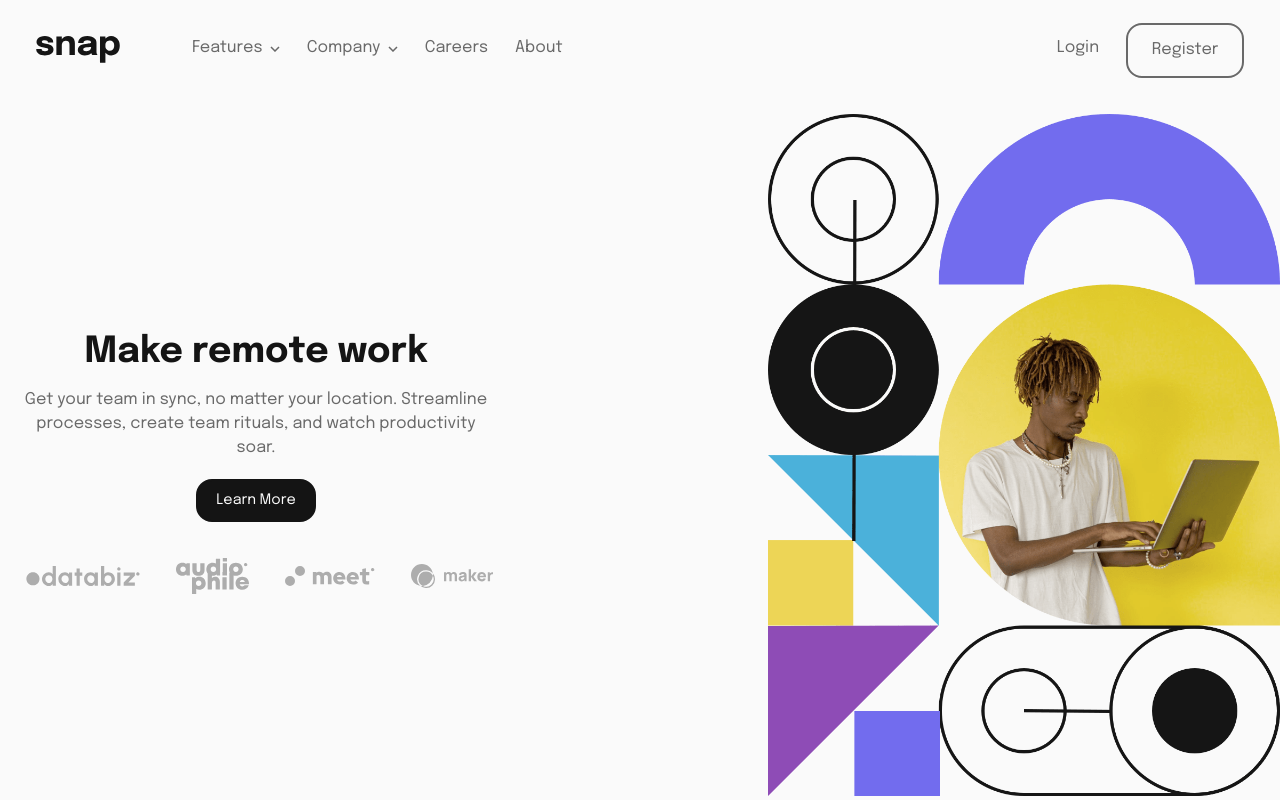
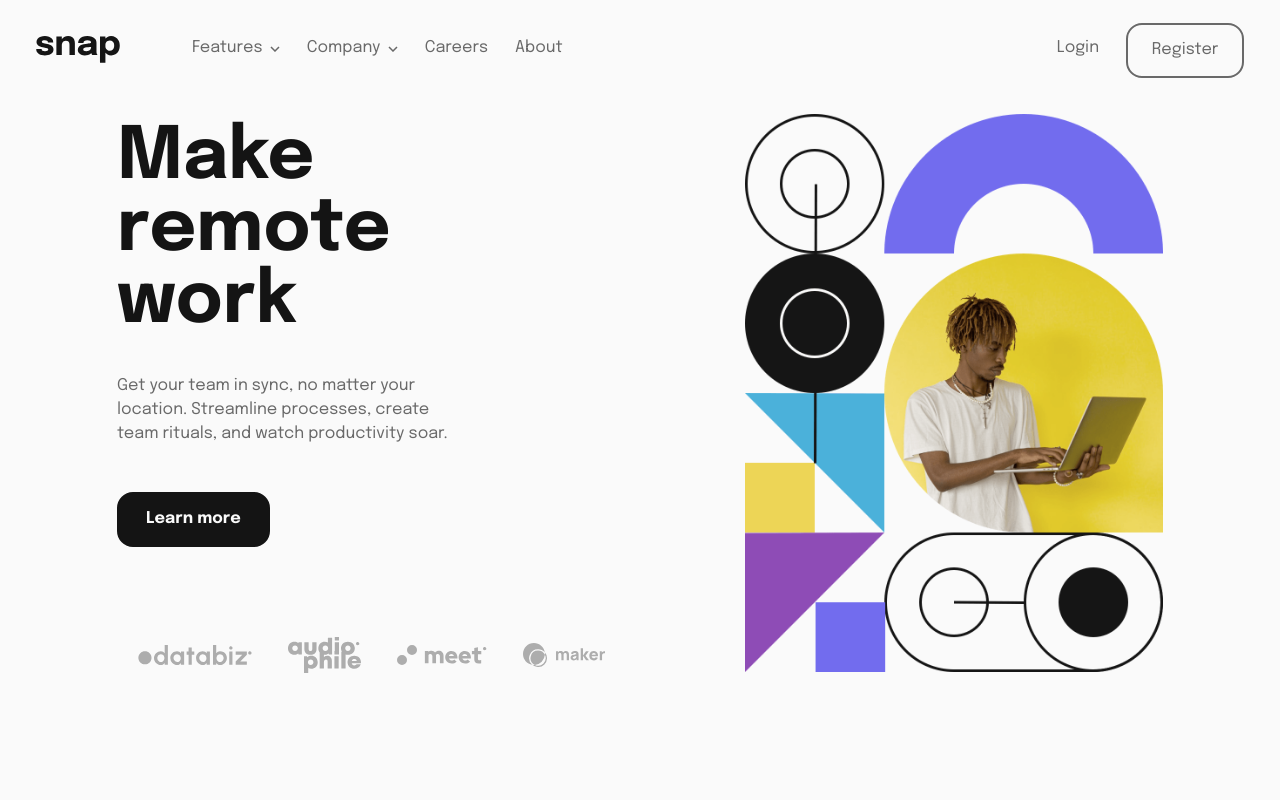
Before and after one commit to halivert/intro-section-with-dropdown-navigation, a Vue app: page / in a window 1280 px wide. Built offline with nearby package versions, Linux system fonts and the light colour scheme.

Commit message:
feat: end desktop home page

```diff
--- a/src/pages/HomePage.vue
+++ b/src/pages/HomePage.vue
@@ -1,13 +1,13 @@
 <script setup lang="ts">
-import mobileImage from "@/assets/image-hero-mobile.png"
-import desktopImage from "@/assets/image-hero-desktop.png"
+import mobileImage from "@/assets/image-hero-mobile.png";
+import desktopImage from "@/assets/image-hero-desktop.png";
 
-import databiz from "@/assets/client-databiz.svg"
-import audiophile from "@/assets/client-audiophile.svg"
-import meet from "@/assets/client-meet.svg"
-import maker from "@/assets/client-maker.svg"
+import databiz from "@/assets/client-databiz.svg";
+import audiophile from "@/assets/client-audiophile.svg";
+import meet from "@/assets/client-meet.svg";
+import maker from "@/assets/client-maker.svg";
 
-const clients = [databiz, audiophile, meet, maker]
+const clients = [databiz, audiophile, meet, maker];
 </script>
 
 <template>
@@ -25,7 +25,7 @@ const clients = [databiz, audiophile, meet, maker]
       </p>
 
       <router-link class="button" :to="{ name: 'learn-more' }">
-        Learn More
+        Learn more
       </router-link>
 
       <div class="clients">
@@ -101,10 +101,22 @@ const clients = [databiz, audiophile, meet, maker]
     display: flex;
     justify-content: space-between;
     align-items: center;
+    margin: 0 6.5rem;
 
-    .button:hover {
-      background-color: var(--white);
-      color: var(--black);
+    h1 {
+      font-size: 4rem;
+      line-height: 1;
+    }
+
+    .button {
+      padding: 0.75rem 1.5rem;
+      font-weight: bold;
+      font-size: 0.9rem;
+
+      &:hover {
+        background-color: var(--white);
+        color: var(--black);
+      }
     }
 
     .mobile-image {
@@ -113,6 +125,16 @@ const clients = [databiz, audiophile, meet, maker]
 
     .hero {
       width: 40%;
+      text-align: left;
+    }
+
+    .tagline {
+      width: 80%;
+      margin: 2rem 0;
+    }
+
+    .clients {
+      margin-top: 5rem;
     }
 
     .desktop-image {
```
